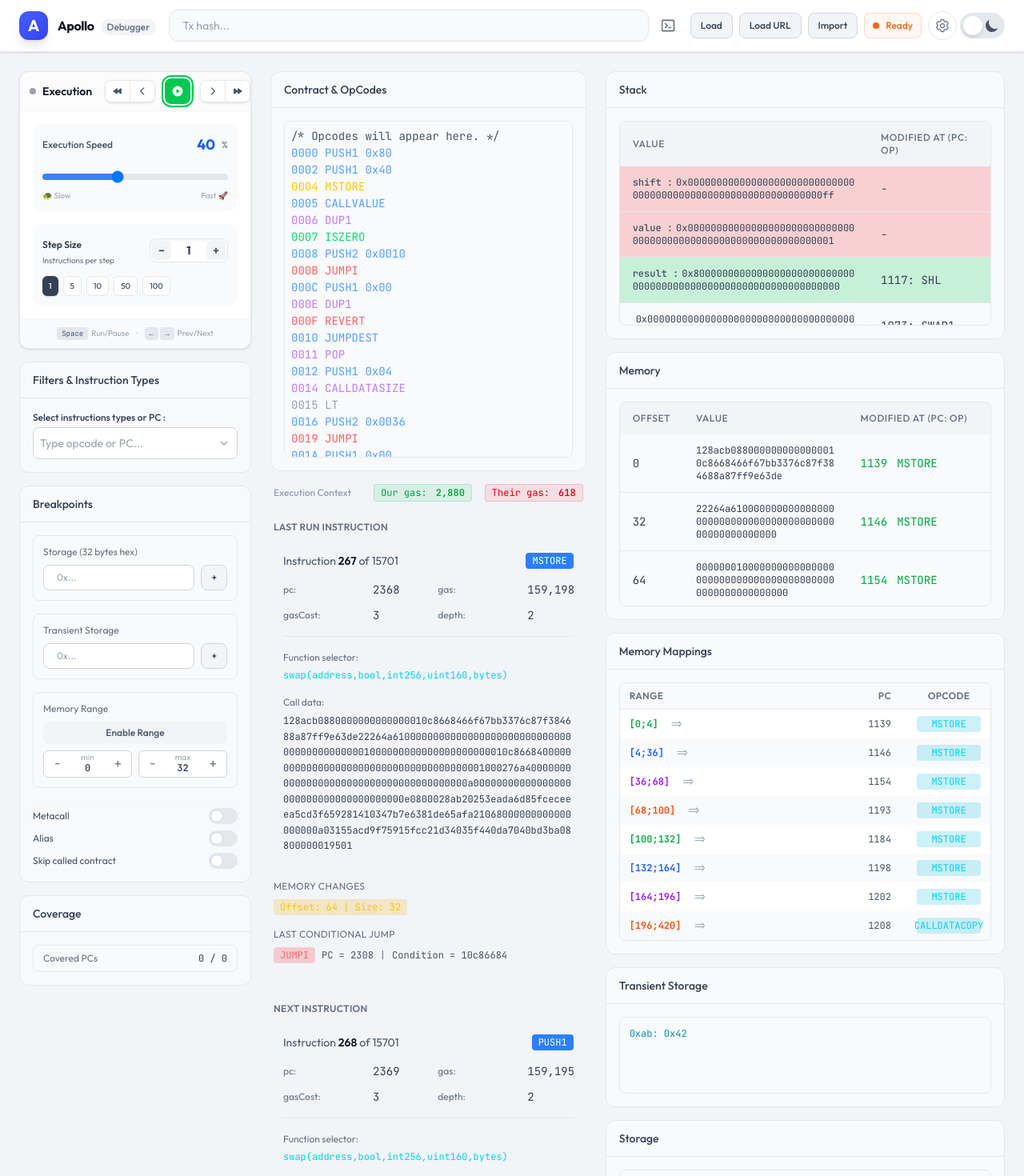
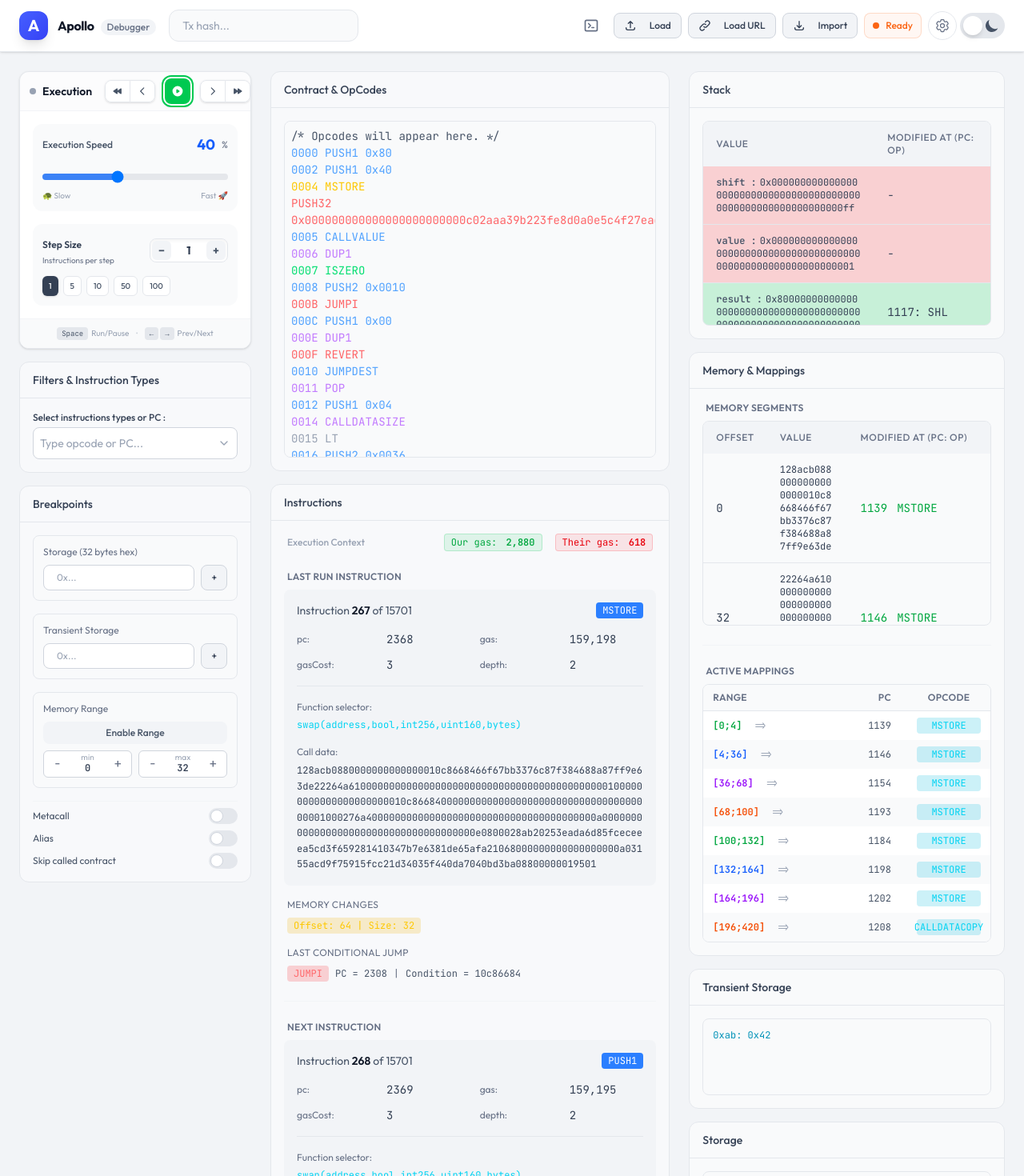
Before and after one commit to Samet-stack/Smart-Contract-Debugger, a React (Vite) app: page / in a window 1280 px wide. Shown: the top 1470 px of the page at 80% size. Built offline with nearby package versions, Linux system fonts and the light colour scheme.

Commit message:
feat(app): Main Layout, Responsive & Settings

```diff
--- a/src/App.tsx
+++ b/src/App.tsx
@@ -187,7 +187,7 @@ export default function App() {
 
           {/* 2. Search bar, prominent (with order-2 and flex-1 it adapts) */}
           {/* on la garde au milieu, sur mobile comme sur ordi */}
-          <div className="flex-1 min-w-0 order-2 md:flex-none md:w-150 mx-1 md:mx-2">
+          <div className="flex-1 min-w-0 order-2 md:flex-none md:w-auto md:flex-1 mx-1 md:mx-2 max-w-xl">
             <Input
               placeholder="Tx hash..."
               className="w-full h-9 md:h-10 text-xs md:text-sm bg-gray-50 dark:bg-gray-900 border-gray-200 dark:border-gray-800 focus:ring-2 focus:ring-brand-500/20 transition-all rounded-xl"
@@ -226,9 +226,18 @@ export default function App() {
                 <path strokeLinecap="round" strokeLinejoin="round" strokeWidth={2} d="M8 9l3 3-3 3m5 0h3M5 20h14a2 2 0 002-2V6a2 2 0 00-2-2H5a2 2 0 00-2 2v12a2 2 0 002 2z" />
               </svg>
             </button>
-            <Button variant="outline" size="sm" className="whitespace-nowrap h-8 text-xs rounded-lg hover:bg-gray-50 dark:hover:bg-gray-900 transition-colors">Load</Button>
-            <Button variant="outline" size="sm" className="whitespace-nowrap h-8 text-xs rounded-lg hover:bg-gray-50 dark:hover:bg-gray-900 transition-colors">Load URL</Button>
-            <Button variant="outline" size="sm" className="whitespace-nowrap h-8 text-xs rounded-lg hover:bg-gray-50 dark:hover:bg-gray-900 transition-colors">Import</Button>
+            <Button variant="outline" size="sm" className="whitespace-nowrap h-8 text-xs rounded-lg hover:bg-gray-50 dark:hover:bg-gray-900 transition-colors px-2 lg:px-3">
+              <svg className="w-4 h-4 lg:mr-2" fill="none" viewBox="0 0 24 24" stroke="currentColor"><path strokeLinecap="round" strokeLinejoin="round" strokeWidth={2} d="M4 16v1a3 3 0 003 3h10a3 3 0 003-3v-1m-4-8l-4-4m0 0L8 8m4-4v12" /></svg>
+              <span className="hidden lg:inline">Load</span>
+            </Button>
+            <Button variant="outline" size="sm" className="whitespace-nowrap h-8 text-xs rounded-lg hover:bg-gray-50 dark:hover:bg-gray-900 transition-colors px-2 lg:px-3">
+              <svg className="w-4 h-4 lg:mr-2" fill="none" viewBox="0 0 24 24" stroke="currentColor"><path strokeLinecap="round" strokeLinejoin="round" strokeWidth={2} d="M13.828 10.172a4 4 0 00-5.656 0l-4 4a4 4 0 105.656 5.656l1.102-1.101m-.758-4.899a4 4 0 005.656 0l4-4a4 4 0 00-5.656-5.656l-1.1 1.1" /></svg>
+              <span className="hidden lg:inline">Load URL</span>
+            </Button>
+            <Button variant="outline" size="sm" className="whitespace-nowrap h-8 text-xs rounded-lg hover:bg-gray-50 dark:hover:bg-gray-900 transition-colors px-2 lg:px-3">
+              <svg className="w-4 h-4 lg:mr-2" fill="none" viewBox="0 0 24 24" stroke="currentColor"><path strokeLinecap="round" strokeLinejoin="round" strokeWidth={2} d="M4 16v1a3 3 0 003 3h10a3 3 0 003-3v-1m-4-4l-4 4m0 0l-4-4m4 4V4" /></svg>
+              <span className="hidden lg:inline">Import</span>
+            </Button>
 
             {/* Status Badge */}
             <div className="flex items-center justify-center gap-2 rounded-lg border border-orange-500/20 bg-orange-500/5 px-2.5 py-1 text-[10px] md:text-xs font-medium text-orange-500 whitespace-nowrap h-8">
@@ -246,8 +255,8 @@ export default function App() {
       {/* ========== MAIN CONTENT ========== */}
       <main className="p-6">
         <div className="grid grid-cols-12 gap-6">
-          {/* ===== LEFT COLUMN (3/12) ===== */}
-          <div className="col-span-12 xl:col-span-3 space-y-4">
+          {/* ===== LEFT COLUMN (3/12 on LG, 4/12 on MD) ===== */}
+          <div className="col-span-12 md:col-span-4 lg:col-span-3 space-y-4">
             {/* Execution - Modern Panel */}
             <ExecutionPanel
               speed={speed}
@@ -422,17 +431,10 @@ export default function App() {
               </div>
             </Card>
 
-            {/* Coverage */}
-            <Card title="Coverage">
-              <div className="flex items-center justify-between rounded-lg border border-gray-200 bg-gray-50 dark:border-gray-800 dark:bg-gray-900/50 px-3 py-2">
-                <span className="text-xs text-gray-500">Covered PCs</span>
-                <span className="font-mono text-xs text-gray-700 dark:text-gray-300">0 / 0</span>
-              </div>
-            </Card>
           </div>
 
-          {/* ===== CENTER COLUMN (4/12) - REDUCED SLIGHTLY ===== */}
-          <div className="col-span-12 xl:col-span-4 space-y-4">
+          {/* ===== CENTER COLUMN (5/12 on LG, 8/12 on MD) ===== */}
+          <div className="col-span-12 md:col-span-8 lg:col-span-5 space-y-4">
             {/* Opcodes - EN HAUT */}
             <Card title="Contract & OpCodes" className="h-[500px] flex flex-col">
               <div className="flex-1 overflow-auto rounded-lg border border-gray-200 bg-gray-50 dark:border-gray-800 dark:bg-gray-950 p-2 font-mono text-sm leading-normal">
@@ -440,6 +442,7 @@ export default function App() {
                 <div className="text-blue-400">0000 PUSH1 0x80</div>
                 <div className="text-blue-400">0002 PUSH1 0x40</div>
                 <div className="text-yellow-400">0004 MSTORE</div>
+                <div className="text-red-400">PUSH32 0x000000000000000000000000c02aaa39b223fe8d0a0e5c4f27ead9083c756cc2</div>
                 <div className="text-blue-400">0005 CALLVALUE</div>
                 <div className="text-purple-400">0006 DUP1</div>
                 <div className="text-green-400">0007 ISZERO</div>
@@ -477,36 +480,48 @@ export default function App() {
             </Card>
 
             {/* TX_INSTRS - EN DESSOUS */}
-            <TxInstrsView data={mockTxInstrs} />
+            <Card title="Instructions">
+              <TxInstrsView data={mockTxInstrs} />
+            </Card>
           </div>
 
-          {/* ===== RIGHT COLUMN (5/12) - INCREASED WIDTH ===== */}
-          <div className="col-span-12 xl:col-span-5 space-y-4">
+          {/* ===== RIGHT COLUMN (4/12 on LG, 12/12 on MD) ===== */}
+          <div className="col-span-12 md:col-span-12 lg:col-span-4 space-y-4">
             {/* Stack */}
             <Card title="Stack">
               <StackView items={mockStackItems} className="max-h-64" />
             </Card>
 
-            {/* Memory */}
-            <Card title="Memory">
-              <MemoryView segments={mockMemorySegments} className="max-h-64" />
-            </Card>
+            {/* Combined Memory & Mappings Card */}
+            <Card title="Memory & Mappings">
+              <div className="space-y-6">
+                {/* Memory View Section */}
+                <div>
+                  <h4 className="text-xs font-semibold text-gray-500 uppercase tracking-wide mb-2 px-1">Memory Segments</h4>
+                  <MemoryView segments={mockMemorySegments} className="max-h-64" />
+                </div>
 
-            {/* Memory Mappings */}
-            <Card title="Memory Mappings">
-              <MemoryMappingsView mappings={mockTxInstrs.lastRunInstr?.memoryMappings || []} />
+                {/* Separator */}
+                <div className="border-t border-gray-100 dark:border-gray-800" />
+
+                {/* Mappings Section */}
+                <div>
+                  <h4 className="text-xs font-semibold text-gray-500 uppercase tracking-wide mb-2 px-1">Active Mappings</h4>
+                  <MemoryMappingsView mappings={mockTxInstrs.lastRunInstr?.memoryMappings || []} />
+                </div>
+              </div>
             </Card>
 
             {/* Transient Storage */}
             <Card title="Transient Storage">
-              <div className="h-24 overflow-auto rounded-lg border border-gray-200 bg-gray-50 dark:border-gray-800 dark:bg-gray-950 p-3 font-mono text-xs text-cyan-600 dark:text-cyan-400">
+              <div className="h-24 overflow-auto rounded-lg border border-gray-200 bg-gray-50 dark:border-gray-800 dark:bg-gray-900/50 p-3 font-mono text-xs text-cyan-600 dark:text-cyan-400">
                 <div>0xab: 0x42</div>
               </div>
             </Card>
 
             {/* Storage */}
             <Card title="Storage">
-              <div className="h-28 overflow-auto rounded-lg border border-gray-200 bg-gray-50 dark:border-gray-800 dark:bg-gray-950 p-3 font-mono text-xs text-purple-600 dark:text-purple-400">
+              <div className="h-28 overflow-auto rounded-lg border border-gray-200 bg-gray-50 dark:border-gray-800 dark:bg-gray-900/50 p-3 font-mono text-xs text-purple-600 dark:text-purple-400">
                 <div>0x00: 0x0</div>
                 <div>0x01: 0xdead</div>
               </div>
@@ -514,9 +529,10 @@ export default function App() {
           </div>
         </div>
 
+
         {/* Footer Info */}
         <div className="mt-6 text-center text-xs text-gray-600">
-          Shortcuts: Space Run/Pause • ←/→ Step • A/D Auto
+          Shortcuts: Space Run / Pause • ←/→ Step • A/D Auto
         </div>
       </main>
 
```
Also changed, not shown: 1 other file (tests, documents, lock files or other folders).
